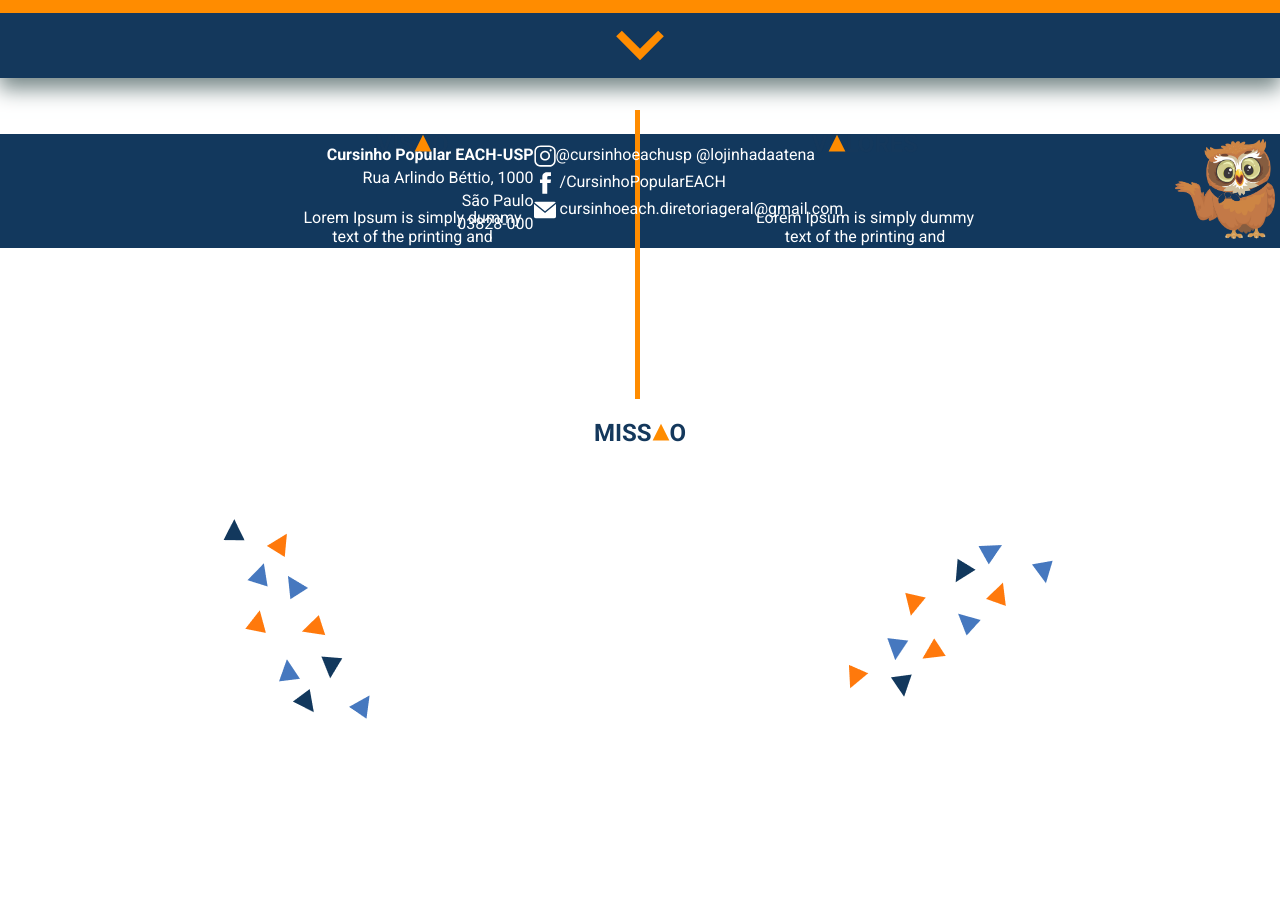
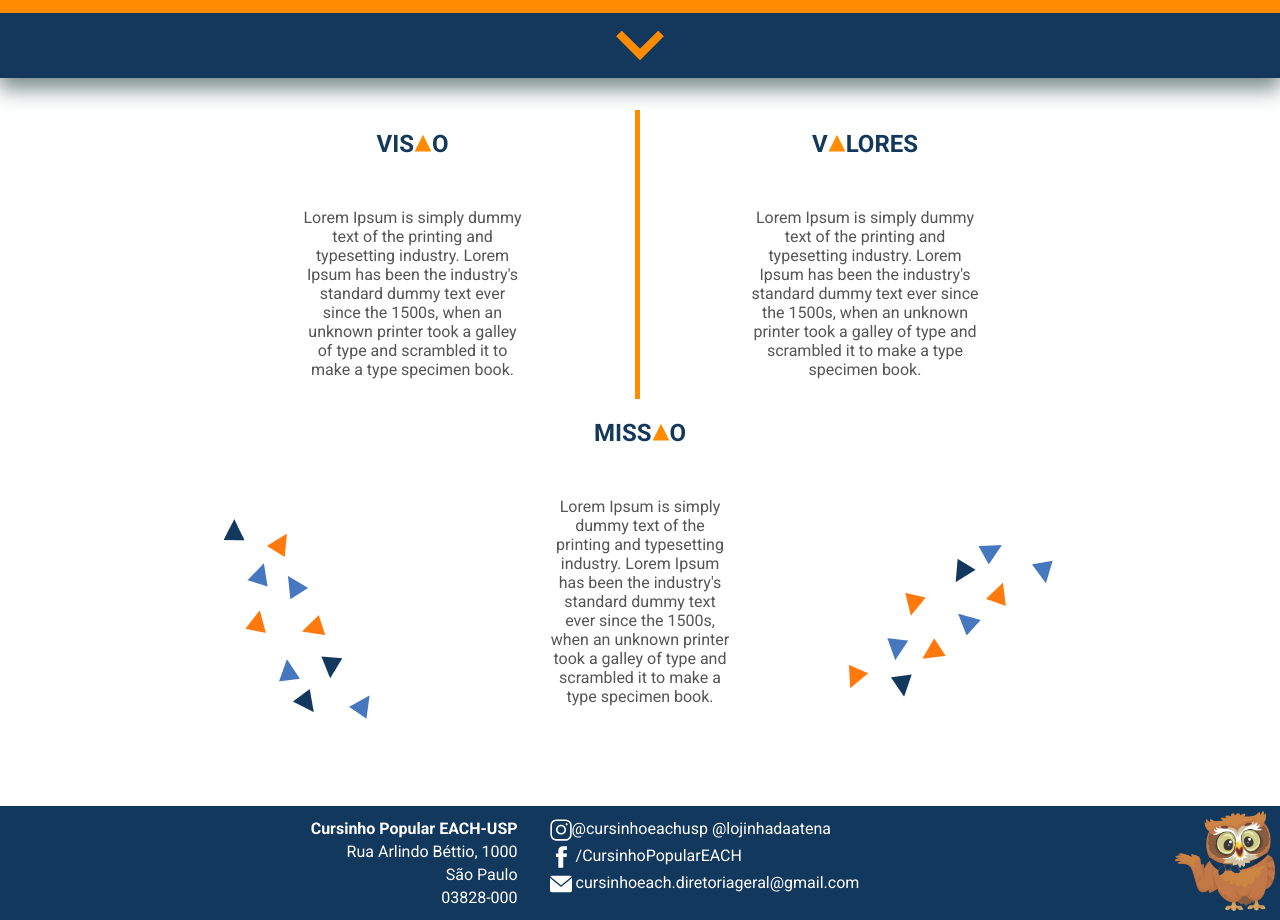
Before and after one commit to cursinhoeachusp/site-cpe-dh, a React (Create React App) app: page / in a window 1280 px wide. Shown: the part 784-1704 px from the top of the page. Before the commit the page ends 1510 px from the top, so only its background shows below. Built offline with nearby package versions, Linux system fonts and the light colour scheme.

Commit message:
edit: realizado alinhamento do footer no final da pagina

```diff
--- a/src/components/Footer/index.js
+++ b/src/components/Footer/index.js
@@ -28,30 +28,30 @@
                     <ul className="icons">
                         <li className="insta">
                             <a href="https://www.instagram.com/cursinhoeachusp/?hl=pt-br" target="blank"> <svg width="22" height="22" viewBox="0 0 22 22" fill="none" xmlns="http://www.w3.org/2000/svg">
-                            <path d="M21.6992 11.043C21.6992 12.5383 21.6691 14.0379 21.7078 15.5332C21.7723 18.1801 20.1094 20.2254 17.991 21.1363C17.1402 21.5016 16.2465 21.6949 15.3226 21.6949C12.4309 21.6992 9.53476 21.7379 6.64296 21.682C4.46444 21.6391 2.67265 20.7281 1.38788 18.932C0.713272 17.9867 0.391006 16.9125 0.391006 15.748C0.391006 12.6672 0.391006 9.59062 0.391006 6.50976C0.391006 3.99609 1.61562 2.23867 3.78983 1.0957C4.73515 0.601559 5.7621 0.391013 6.83202 0.386716C9.63788 0.386716 12.448 0.369528 15.2539 0.39531C17.4324 0.412497 19.25 1.24609 20.5906 2.99922C21.3383 3.9789 21.6992 5.10468 21.6992 6.34218C21.6992 7.90625 21.6992 9.47461 21.6992 11.043ZM1.97655 11.043C1.97655 12.6199 1.97655 14.1926 1.97655 15.7695C1.97655 16.4742 2.13983 17.1359 2.50507 17.7332C3.46327 19.3016 4.91132 20.0664 6.70741 20.0965C9.59062 20.1395 12.4781 20.1137 15.3656 20.1051C16.0746 20.1051 16.7621 19.959 17.4023 19.6539C19.1469 18.8203 20.1223 17.4926 20.1137 15.4988C20.0965 12.448 20.1094 9.39726 20.1094 6.34648C20.1094 5.48281 19.8644 4.69218 19.3531 3.99609C18.3648 2.65976 16.9984 2.00234 15.3656 1.98515C12.4867 1.95078 9.6078 1.97226 6.7289 1.97656C6.11444 1.97656 5.52148 2.10117 4.94569 2.31601C3.36444 2.90468 1.89491 4.3957 1.96366 6.5914C2.01523 8.07812 1.97655 9.56054 1.97655 11.043Z" fill="white"/>
-                            <path d="M11.0687 15.5976C8.29724 15.5976 6.06287 13.389 6.05857 10.639C6.05427 7.93198 8.30584 5.71479 11.0601 5.71479C13.823 5.71049 16.066 7.92338 16.0703 10.6519C16.0703 13.3761 13.8316 15.5933 11.0687 15.5976ZM11.0687 14.0078C12.9551 14.0078 14.4848 12.4996 14.4805 10.6433C14.4762 8.80424 12.9465 7.30034 11.0687 7.30034C9.1824 7.30034 7.64412 8.79994 7.64412 10.6519C7.64842 12.5081 9.1824 14.0121 11.0687 14.0078Z" fill="white"/>
-                            <path d="M16.6504 4.21094C17.2305 4.21094 17.7031 4.70508 17.7031 5.31094C17.6988 5.91679 17.2219 6.40664 16.6418 6.40234C16.0703 6.39804 15.6019 5.9082 15.6019 5.31523C15.5976 4.70937 16.0703 4.21094 16.6504 4.21094Z" fill="white"/>
+                                <path d="M21.6992 11.043C21.6992 12.5383 21.6691 14.0379 21.7078 15.5332C21.7723 18.1801 20.1094 20.2254 17.991 21.1363C17.1402 21.5016 16.2465 21.6949 15.3226 21.6949C12.4309 21.6992 9.53476 21.7379 6.64296 21.682C4.46444 21.6391 2.67265 20.7281 1.38788 18.932C0.713272 17.9867 0.391006 16.9125 0.391006 15.748C0.391006 12.6672 0.391006 9.59062 0.391006 6.50976C0.391006 3.99609 1.61562 2.23867 3.78983 1.0957C4.73515 0.601559 5.7621 0.391013 6.83202 0.386716C9.63788 0.386716 12.448 0.369528 15.2539 0.39531C17.4324 0.412497 19.25 1.24609 20.5906 2.99922C21.3383 3.9789 21.6992 5.10468 21.6992 6.34218C21.6992 7.90625 21.6992 9.47461 21.6992 11.043ZM1.97655 11.043C1.97655 12.6199 1.97655 14.1926 1.97655 15.7695C1.97655 16.4742 2.13983 17.1359 2.50507 17.7332C3.46327 19.3016 4.91132 20.0664 6.70741 20.0965C9.59062 20.1395 12.4781 20.1137 15.3656 20.1051C16.0746 20.1051 16.7621 19.959 17.4023 19.6539C19.1469 18.8203 20.1223 17.4926 20.1137 15.4988C20.0965 12.448 20.1094 9.39726 20.1094 6.34648C20.1094 5.48281 19.8644 4.69218 19.3531 3.99609C18.3648 2.65976 16.9984 2.00234 15.3656 1.98515C12.4867 1.95078 9.6078 1.97226 6.7289 1.97656C6.11444 1.97656 5.52148 2.10117 4.94569 2.31601C3.36444 2.90468 1.89491 4.3957 1.96366 6.5914C2.01523 8.07812 1.97655 9.56054 1.97655 11.043Z" fill="white" />
+                                <path d="M11.0687 15.5976C8.29724 15.5976 6.06287 13.389 6.05857 10.639C6.05427 7.93198 8.30584 5.71479 11.0601 5.71479C13.823 5.71049 16.066 7.92338 16.0703 10.6519C16.0703 13.3761 13.8316 15.5933 11.0687 15.5976ZM11.0687 14.0078C12.9551 14.0078 14.4848 12.4996 14.4805 10.6433C14.4762 8.80424 12.9465 7.30034 11.0687 7.30034C9.1824 7.30034 7.64412 8.79994 7.64412 10.6519C7.64842 12.5081 9.1824 14.0121 11.0687 14.0078Z" fill="white" />
+                                <path d="M16.6504 4.21094C17.2305 4.21094 17.7031 4.70508 17.7031 5.31094C17.6988 5.91679 17.2219 6.40664 16.6418 6.40234C16.0703 6.39804 15.6019 5.9082 15.6019 5.31523C15.5976 4.70937 16.0703 4.21094 16.6504 4.21094Z" fill="white" />
                             </svg></a>
                         @cursinhoeachusp @lojinhadaatena
                     </li>
                         <li className="face">
                             <a href="https://www.facebook.com/CursinhoPopularEACH/" target="blank"><svg width="22" height="22" viewBox="0 0 22 22" fill="none" xmlns="http://www.w3.org/2000/svg">
-                            <path d="M13.2473 21.8496C13.1398 21.8539 13.0711 21.8625 13.0023 21.8625C11.5328 21.8625 10.0676 21.8582 8.59805 21.8668C8.3918 21.8668 8.33594 21.8109 8.33594 21.6047C8.34023 18.1844 8.34023 14.7598 8.34023 11.3395C8.34023 11.2492 8.34023 11.159 8.34023 11.043C7.54102 11.043 6.76328 11.043 5.97266 11.043C5.97266 9.82267 5.97266 8.62384 5.97266 7.39063C6.0543 7.39063 6.13164 7.39063 6.20469 7.39063C6.84922 7.39063 7.49375 7.38634 8.13828 7.39493C8.30156 7.39493 8.34453 7.34767 8.34453 7.18868C8.33594 6.23048 8.33594 5.26798 8.34453 4.30978C8.34883 3.63946 8.45625 2.98634 8.76562 2.38048C9.2082 1.5254 9.90859 0.971104 10.7937 0.627354C11.5156 0.343761 12.2762 0.240636 13.041 0.227745C14.2871 0.210558 15.5332 0.219151 16.7793 0.214854C16.8953 0.214854 16.9898 0.210558 16.9898 0.373839C16.9855 1.55548 16.9855 2.73712 16.9855 3.91876C16.9855 3.93165 16.9812 3.94454 16.9641 4.0004C16.891 4.0004 16.8094 4.0004 16.7277 4.0004C15.9543 4.0004 15.1809 3.9961 14.4074 4.0004C13.9605 4.0004 13.5996 4.18087 13.3719 4.57189C13.3031 4.6879 13.2602 4.83829 13.2602 4.97579C13.2473 5.70626 13.2602 6.43673 13.2516 7.1672C13.2516 7.33907 13.3031 7.38634 13.4707 7.38634C14.5449 7.37774 15.6191 7.38204 16.6934 7.38204C16.7793 7.38204 16.8609 7.38204 17.007 7.38204C16.8566 8.61095 16.7105 9.81407 16.5602 11.0301C15.443 11.0301 14.3559 11.0301 13.2473 11.0301C13.2473 14.6438 13.2473 18.2359 13.2473 21.8496Z" fill="white"/>
+                                <path d="M13.2473 21.8496C13.1398 21.8539 13.0711 21.8625 13.0023 21.8625C11.5328 21.8625 10.0676 21.8582 8.59805 21.8668C8.3918 21.8668 8.33594 21.8109 8.33594 21.6047C8.34023 18.1844 8.34023 14.7598 8.34023 11.3395C8.34023 11.2492 8.34023 11.159 8.34023 11.043C7.54102 11.043 6.76328 11.043 5.97266 11.043C5.97266 9.82267 5.97266 8.62384 5.97266 7.39063C6.0543 7.39063 6.13164 7.39063 6.20469 7.39063C6.84922 7.39063 7.49375 7.38634 8.13828 7.39493C8.30156 7.39493 8.34453 7.34767 8.34453 7.18868C8.33594 6.23048 8.33594 5.26798 8.34453 4.30978C8.34883 3.63946 8.45625 2.98634 8.76562 2.38048C9.2082 1.5254 9.90859 0.971104 10.7937 0.627354C11.5156 0.343761 12.2762 0.240636 13.041 0.227745C14.2871 0.210558 15.5332 0.219151 16.7793 0.214854C16.8953 0.214854 16.9898 0.210558 16.9898 0.373839C16.9855 1.55548 16.9855 2.73712 16.9855 3.91876C16.9855 3.93165 16.9812 3.94454 16.9641 4.0004C16.891 4.0004 16.8094 4.0004 16.7277 4.0004C15.9543 4.0004 15.1809 3.9961 14.4074 4.0004C13.9605 4.0004 13.5996 4.18087 13.3719 4.57189C13.3031 4.6879 13.2602 4.83829 13.2602 4.97579C13.2473 5.70626 13.2602 6.43673 13.2516 7.1672C13.2516 7.33907 13.3031 7.38634 13.4707 7.38634C14.5449 7.37774 15.6191 7.38204 16.6934 7.38204C16.7793 7.38204 16.8609 7.38204 17.007 7.38204C16.8566 8.61095 16.7105 9.81407 16.5602 11.0301C15.443 11.0301 14.3559 11.0301 13.2473 11.0301C13.2473 14.6438 13.2473 18.2359 13.2473 21.8496Z" fill="white" />
                             </svg></a> /CursinhoPopularEACH
                     </li>
                         <li className="email">
                             <svg width="22" height="22" viewBox="0 0 22 22" fill="none" xmlns="http://www.w3.org/2000/svg">
-                            <path d="M21.6992 3.4296C21.3892 2.97551 20.8677 2.67542 20.2792 2.67542H1.72082C1.14469 2.67542 0.635253 2.96485 0.322784 3.40313L11.034 12.3344L21.6992 3.4296Z" fill="white"/>
-                            <path d="M0.00205994 4.92529V17.6059C0.00205994 18.5512 0.775498 19.3246 1.72081 19.3246H20.2792C21.2245 19.3246 21.9979 18.5512 21.9979 17.6059V4.97101L11.034 14.1247L0.00205994 4.92529Z" fill="white"/>
+                                <path d="M21.6992 3.4296C21.3892 2.97551 20.8677 2.67542 20.2792 2.67542H1.72082C1.14469 2.67542 0.635253 2.96485 0.322784 3.40313L11.034 12.3344L21.6992 3.4296Z" fill="white" />
+                                <path d="M0.00205994 4.92529V17.6059C0.00205994 18.5512 0.775498 19.3246 1.72081 19.3246H20.2792C21.2245 19.3246 21.9979 18.5512 21.9979 17.6059V4.97101L11.034 14.1247L0.00205994 4.92529Z" fill="white" />
                             </svg> cursinhoeach.diretoriageral@gmail.com
                     </li>
                     </ul>
                 </div>
             </div>
+            <div className='container-img'>
+                <img className="coruja" src={imagem} alt="coruja" />
+            </div>
 
-        <div className='container-img'>
-        <img className="coruja" src={imagem} alt="coruja"/>
-        </div>
         </footer>
     );
 }
--- a/src/components/Footer/style.css
+++ b/src/components/Footer/style.css
@@ -1,22 +1,8 @@
 footer {
     background-color: #12385D;
     display: flex;
-    justify-content: flex-end;
-}
-
-.logoinsta {
-    width: 22px;
-    height: 22px;
-}
-
-.logoface {
-    width: 22px;
-    height: 22px;
-}
-
-.logoemail {
-    width: 22px;
-    height: 20px;
+    margin-top: 5em;
+    justify-content: space-between;
 }
 
 .insta {
@@ -35,20 +21,19 @@
 
 .text {
     color: white;
-    margin-bottom: 5px;
-}
-
-.text {
     list-style: none;
     font-size: medium;
     font-family: Arial, Helvetica, sans-serif;
     text-align: end;
+    margin-right: 1em;
+
 }
 
 .icons {
     list-style: none;
     font-family: Cambria, Cochin, Georgia, Times, 'Times New Roman', serif;
     vertical-align: middle;
+    margin-left: 1em;
 }
 
 .titulo {
@@ -68,8 +53,6 @@
 }
 
 .coruja {
-    /* background: url("coruja.png") no-repeat; */
-    background-size: contain;
     justify-content: end;
     width: 100px;
     height: 100px;
@@ -88,9 +71,7 @@
     width: 100%;
 }
 
-.container-img {
-    justify-content: end;
-}
+
 
 @media (max-width: 500px) {
     footer {
@@ -105,8 +86,10 @@
         justify-content: center;
         align-items: center;
         flex-direction: column;
+        margin: 2em 0;
     }
     .icons {
+        margin-bottom: 2em;
         margin-right: 30px;
     }
 }
@@ -128,8 +111,3 @@
         flex-direction: column;
     }
 }
-
-
-/* footer {
-    margin-top: auto;
-} */
--- a/src/pages/Home/index.js
+++ b/src/pages/Home/index.js
@@ -4,6 +4,7 @@
 
 export default function Home() {
   return (
+    <main>
       <section className="container">
         <div className="background">
           <div className="background-img">
@@ -18,7 +19,7 @@
           </div>
         </div>
         <section className="items" id="items">
-        <div className="visao">
+          <div >
             <h2>VIS<svg width="18" height="18" viewBox="0 0 18 18" fill="none" xmlns="http://www.w3.org/2000/svg">
               <path d="M9 0.804688L17.4023 17.5977H0.597656L9 0.804688Z" />
             </svg>
@@ -29,7 +30,7 @@
               when an unknown printer took a galley of type and scrambled it to make a type specimen book.
             </div>
           </div>
-        <div className="valores">
+          <div >
             <h2>V<svg width="18" height="18" viewBox="0 0 18 18" fill="none" xmlns="http://www.w3.org/2000/svg">
               <path d="M9 0.804688L17.4023 17.5977H0.597656L9 0.804688Z" />
             </svg>
@@ -41,7 +42,7 @@
             </div>
 
           </div>
-        <div className="missao">
+          <div >
             <h2>MISS<svg width="18" height="18" viewBox="0 0 18 18" fill="none" xmlns="http://www.w3.org/2000/svg">
               <path d="M9 0.804688L17.4023 17.5977H0.597656L9 0.804688Z" />
             </svg>
@@ -55,5 +56,7 @@
           </div>
         </section>
       </section>
+    </main>
+
   );
 }
--- a/src/pages/Home/style.css
+++ b/src/pages/Home/style.css
@@ -14,7 +14,6 @@
 .container {
   margin-top: 3vh;
   width: 100%;
-  height: 97vh;
   display: grid;
   justify-items: center;
   grid-template-columns: 1fr;
@@ -48,7 +47,7 @@
   width: 3em;
 }
 
-.items {
+.container .items {
   margin-top: 2em;
   display: flex;
   flex-wrap: wrap;
@@ -60,33 +59,36 @@
   background-position: bottom;
 }
 
-.items>div {
+.container .items>div {
   flex: 1 1 450px;
   padding: 20px 60px;
-  color: #555;
 }
 
-.items div:first-child {
+.container .items div:first-child {
   border-right: solid 5px darkorange;
 }
 
-.items>div:nth-last-child(1) {
+.container .items>div:nth-last-child(1) {
   max-width: 400px;
   text-align: center;
 }
 
-.items>div h2 {
+.container .items>div h2 {
   text-align: center;
   margin-bottom: 1em;
   color: #14385C;
 }
 
-.items svg {
+.container .items svg {
   fill: darkorange;
 }
 
+.container .items .texto {
+  color: #555;
+}
+
 @media (max-width: 800px) {
-  .items div:first-child {
+  .container .items div:first-child {
     border: none;
   }
 }
```
Lines whose indentation alone changed are shown as unchanged.
